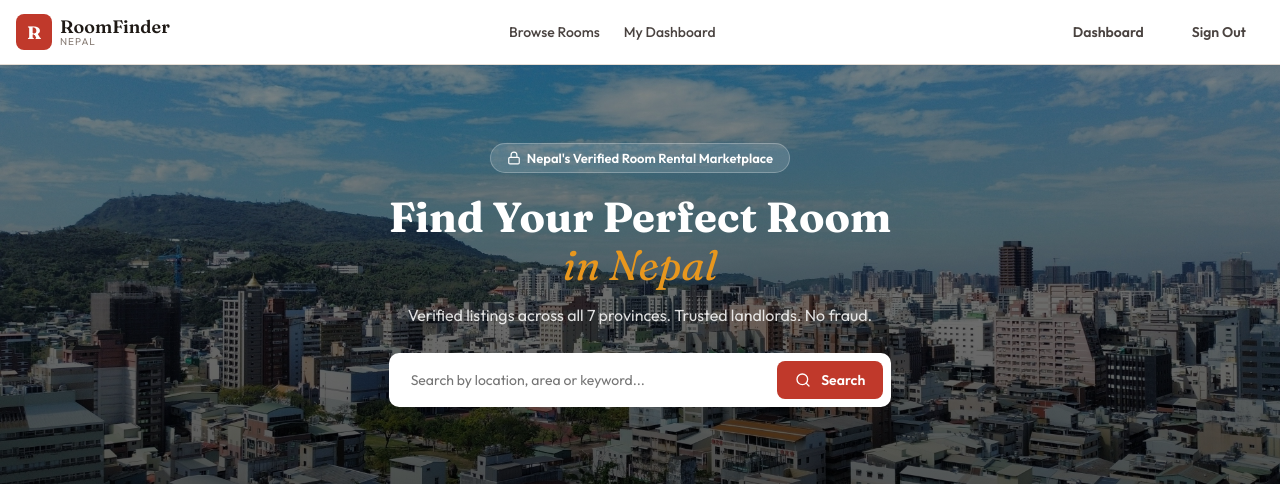
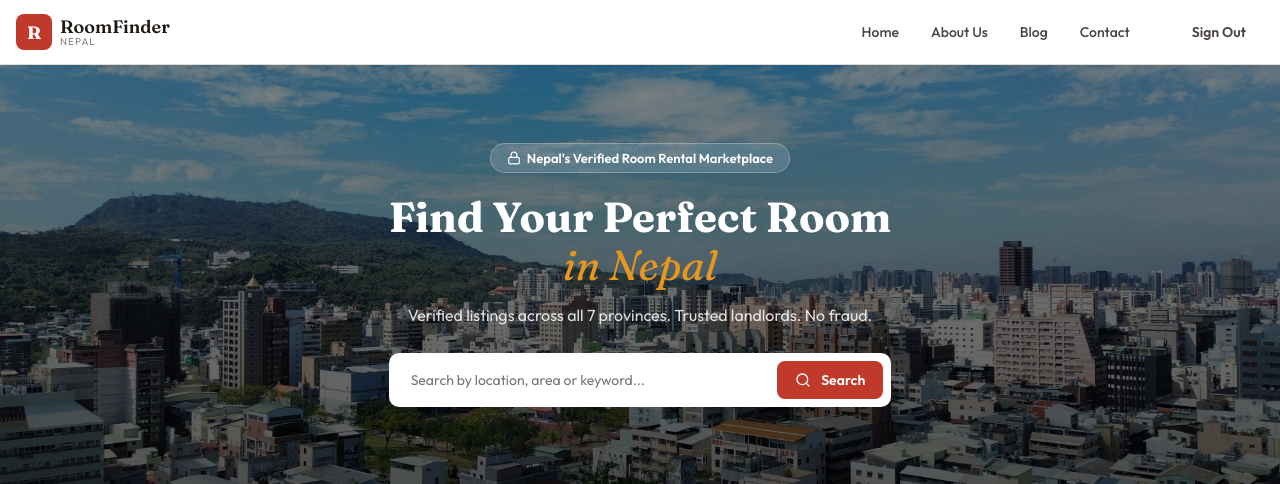
Before and after one commit to Taestha123/room_finder, a Django app: page / in a window 1280 px wide. Shown: the top 484 px of the page. Run offline with Django 5.2, Linux system fonts and the light colour scheme; the visitor is signed in with stand-in values (Sample User, id 1); data comes from the database, SQL or seed files in the repository; data that the repository does not hold is empty.

Commit message:
home page modified

```diff
--- a/static/css/base.css
+++ b/static/css/base.css
@@ -79,7 +79,7 @@ input, select, textarea { font-family: var(--font-body); }
   box-shadow: 0 1px 2px rgba(0,0,0,0.03);
 }
 .navbar-inner {
-  max-width: 1280px;
+  max-width: 1500px;
   margin: 0 auto;
   padding: 0 16px;
   height: 64px;
@@ -119,17 +119,28 @@ input, select, textarea { font-family: var(--font-body); }
   text-transform: uppercase;
   line-height: 1.1;
 }
+.navbar-right {
+  display: flex;
+  align-items: center;
+  gap: 32px;
+}
 .navbar-links {
   display: flex;
   align-items: center;
-  gap: 24px;
+  gap: 8px;
 }
 .navbar-links a {
   font-size: 14px;
   font-weight: 500;
   color: var(--color-ink-soft);
+  padding: 8px 12px;
+  border-radius: 8px;
+  transition: background-color 0.15s, color 0.15s;
 }
-.navbar-links a:hover { color: var(--color-brand); }
+.navbar-links a:hover {
+  color: var(--color-brand);
+  background-color: var(--color-cream-dark);
+}
 .navbar-actions {
   display: flex;
   align-items: center;
--- a/templates/base.html
+++ b/templates/base.html
@@ -20,16 +20,17 @@
         </div>
       </a>
 
+      <div class="navbar-right">
         <div class="navbar-links">
-        <a href="{% url 'core:home' %}">Browse Rooms</a>
-        {% if user.is_authenticated and user.role == 'tenant' %}
-          <a href="{% url 'core:dashboard' %}">My Dashboard</a>
-        {% endif %}
+          <a href="{% url 'core:home' %}">Home</a>
+          <a href="#">About Us</a>
+          <a href="#">Blog</a>
+          <a href="#">Contact</a>
           {% if user.is_authenticated and user.role == 'landlord' %}
-          <a href="{% url 'core:dashboard' %}">My Listings</a>
+            <a href="#">My Listings</a>
           {% endif %}
           {% if user.is_authenticated and user.role == 'admin' %}
-          <a href="{% url 'core:dashboard' %}">Admin Panel</a>
+            <a href="#">Admin Panel</a>
           {% endif %}
         </div>
 
@@ -38,21 +39,23 @@
             <a href="{% url 'accounts:login' %}" class="btn btn-ghost">Log In</a>
             <a href="{% url 'accounts:register' %}" class="btn btn-primary">Sign Up Free</a>
           {% else %}
-          <a href="{% url 'core:dashboard' %}" class="btn btn-ghost">Dashboard</a>
             <a href="{% url 'accounts:logout' %}" class="btn btn-ghost">Sign Out</a>
           {% endif %}
+        </div>
       </div>
 
       <button class="navbar-toggle" aria-label="Toggle menu">&#9776;</button>
     </div>
 
     <div class="navbar-mobile-menu">
-      <a href="{% url 'core:home' %}">Browse Rooms</a>
+      <a href="{% url 'core:home' %}">Home</a>
+      <a href="#">About Us</a>
+      <a href="#">Blog</a>
+      <a href="#">Contact</a>
       {% if not user.is_authenticated %}
         <a href="{% url 'accounts:login' %}">Log In</a>
         <a href="{% url 'accounts:register' %}" class="btn btn-primary" style="text-align:center;">Sign Up Free</a>
       {% else %}
-        <a href="{% url 'core:dashboard' %}">Dashboard</a>
         <a href="{% url 'accounts:logout' %}">Sign Out</a>
       {% endif %}
     </div>
```
Lines whose indentation alone changed are shown as unchanged.
